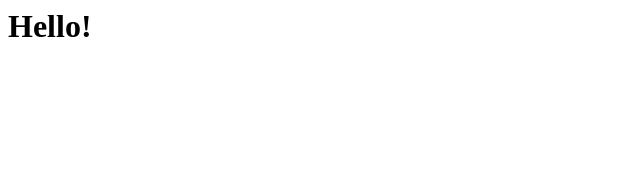
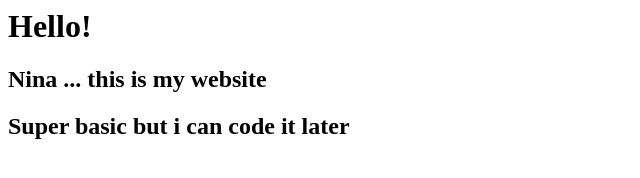
Before and after one commit to Eliakim777/eliakim777.github.io, a plain HTML site: page index.html in a window 1280 px wide. Shown: the whole page, without its empty margins (0-640 px from the left). Drawn offline with Linux system fonts and the light colour scheme.

Commit message:
Add files via upload

```diff
--- a/index.html
+++ b/index.html
@@ -1 +1,4 @@
 <h1>Hello!</h1>
+
+<h2>Nina ... this is my website</h2>
+<h2>Super basic but i can code it later</h2>
```
